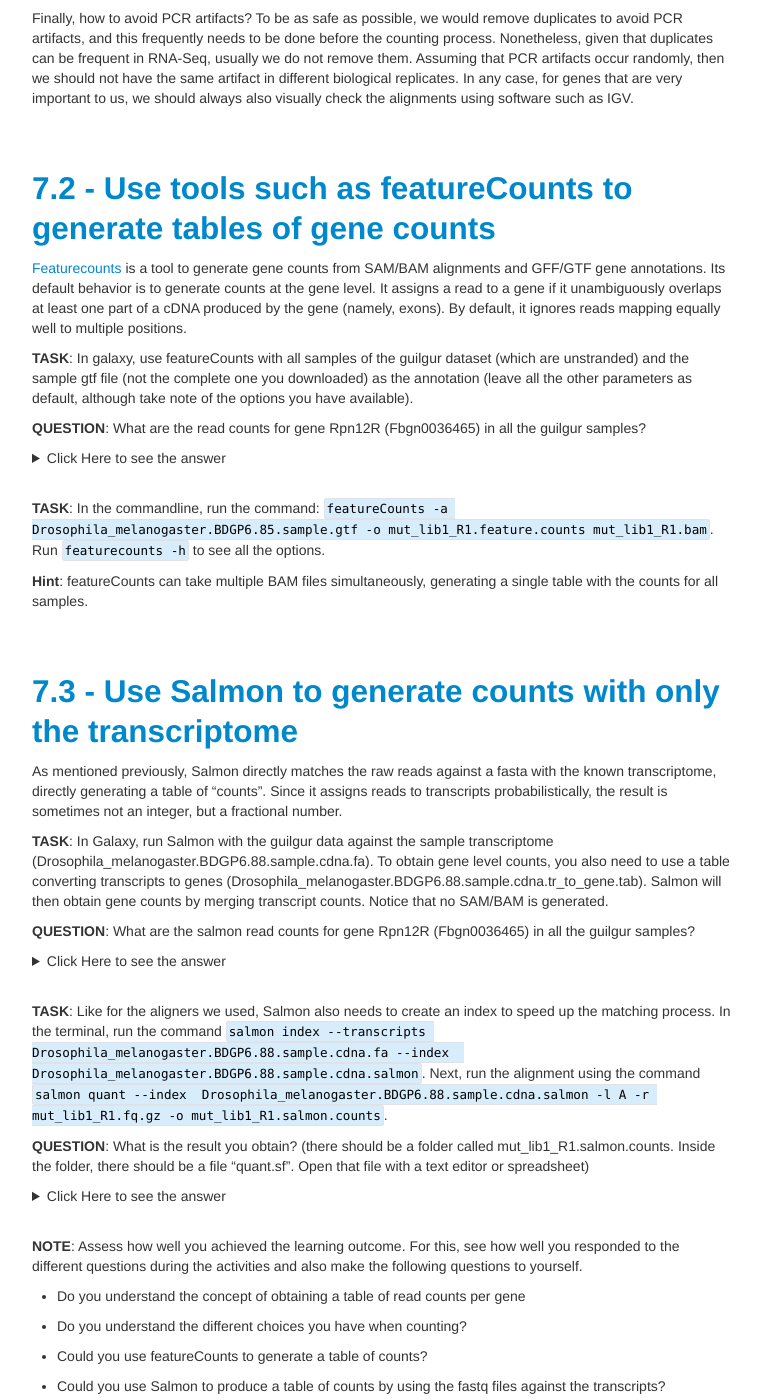
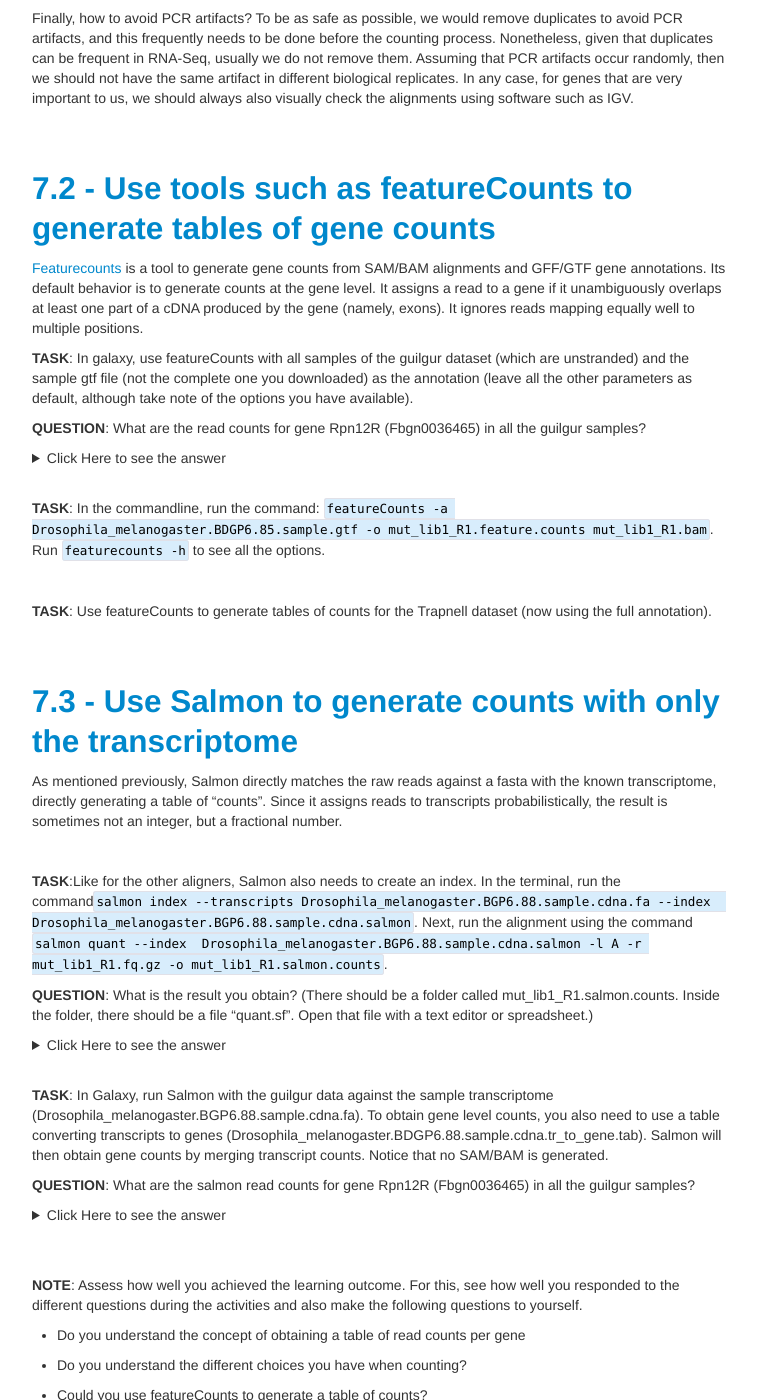
Before and after one commit to GTPB/ADER18F, a Jekyll site: the page built from pages/L07.md, in a window 1280 px wide and 1400 px high, scrolled down 804 px. Shown: the whole window, without its empty margins (258-1019 px from the left). Built offline with Jekyll 4.4.1, drawn with Linux system fonts in a browser that asks for light colours.

Commit message:
Update L07.md

```diff
--- a/pages/L07.md
+++ b/pages/L07.md
@@ -20,7 +20,7 @@ Finally, how to avoid PCR artifacts? To be as safe as possible, we would remove
 
 ## <a id="LO7.2">7.2 - Use tools such as featureCounts to generate tables of gene counts</a>
 
-[Featurecounts](http://bioinf.wehi.edu.au/featureCounts/) is a tool to generate gene counts from SAM/BAM alignments and GFF/GTF gene annotations. Its default behavior is to generate counts at the gene level. It assigns a read to a gene if it unambiguously overlaps at least one part of a cDNA produced by the gene (namely, exons). By default, it ignores reads mapping equally well to multiple positions.
+[Featurecounts](http://bioinf.wehi.edu.au/featureCounts/) is a tool to generate gene counts from SAM/BAM alignments and GFF/GTF gene annotations. Its default behavior is to generate counts at the gene level. It assigns a read to a gene if it unambiguously overlaps at least one part of a cDNA produced by the gene (namely, exons). It ignores reads mapping equally well to multiple positions.
 
 **TASK**: In galaxy, use featureCounts with all samples of the guilgur dataset (which are unstranded) and the sample gtf file (not the complete one you downloaded) as the annotation (leave all the other parameters as default, although take note of the options you have available).
 
@@ -41,9 +41,10 @@ Finally, how to avoid PCR artifacts? To be as safe as possible, we would remove
 
 
 **TASK**: In the commandline, run the command: `featureCounts -a Drosophila_melanogaster.BDGP6.85.sample.gtf -o mut_lib1_R1.feature.counts mut_lib1_R1.bam`. Run `featurecounts -h` to see all the options.
+
 <br/>
 
-**Hint**: featureCounts can take multiple BAM files simultaneously, generating a single table with the counts for all samples.
+**TASK**: Use featureCounts to generate tables of counts for the Trapnell dataset (now using the full annotation).
 
 <br/>
 <br/>
@@ -51,10 +52,18 @@ Finally, how to avoid PCR artifacts? To be as safe as possible, we would remove
 ## <a id="LO7.3">7.3 - Use Salmon to generate counts with only the transcriptome</a>
 
 As mentioned previously, Salmon directly matches the raw reads against a fasta with the known transcriptome, directly generating a table of "counts". Since it assigns reads to transcripts probabilistically, the result is sometimes not an integer, but a fractional number.
+
 <br/>
 
-**TASK**: In Galaxy, run Salmon with the guilgur data against the sample transcriptome (Drosophila_melanogaster.BDGP6.88.sample.cdna.fa). To obtain gene level counts, you also need to use a table converting transcripts to genes (Drosophila_melanogaster.BDGP6.88.sample.cdna.tr_to_gene.tab). Salmon will then obtain gene counts by merging transcript counts. Notice that no SAM/BAM is generated.
+**TASK**:Like for the other aligners, Salmon also needs to create an index. In the terminal, run the command`salmon index --transcripts Drosophila_melanogaster.BGP6.88.sample.cdna.fa --index  Drosophila_melanogaster.BGP6.88.sample.cdna.salmon`. Next, run the alignment using the command `salmon quant --index  Drosophila_melanogaster.BGP6.88.sample.cdna.salmon -l A -r mut_lib1_R1.fq.gz -o mut_lib1_R1.salmon.counts`.
+
+**QUESTION**:  What is the result you obtain? (There should be a folder called mut_lib1_R1.salmon.counts. Inside the folder, there should be a file "quant.sf". Open that file with a text editor or spreadsheet.)
+<details><summary>Click Here to see the answer</summary><p>
+You obtain a table of counts, but for each transcript. The counts are fractional numbers. You also have normalized counts (per million reads), and information on the "real" transcript length and an "effective" length that can be used for normalization, which takes into account several biases.
+</p></details>
 <br/>
+
+**TASK**: In Galaxy, run Salmon with the guilgur data against the sample transcriptome (Drosophila_melanogaster.BGP6.88.sample.cdna.fa). To obtain gene level counts, you also need to use a table converting transcripts to genes (Drosophila_melanogaster.BDGP6.88.sample.cdna.tr_to_gene.tab). Salmon will then obtain gene counts by merging transcript counts. Notice that no SAM/BAM is generated.
 
 **QUESTION**:  What are the salmon read counts for gene Rpn12R (Fbgn0036465) in all the guilgur samples?
 <details><summary>Click Here to see the answer</summary><p>
@@ -70,16 +79,7 @@ As mentioned previously, Salmon directly matches the raw reads against a fasta w
 </ul>
 </p></details>
 <br/>
-
-**TASK**: Like for the aligners we used, Salmon also needs to create an index to speed up the matching process. In the terminal, run the command `salmon index --transcripts Drosophila_melanogaster.BDGP6.88.sample.cdna.fa --index  Drosophila_melanogaster.BDGP6.88.sample.cdna.salmon`. Next, run the alignment using the command `salmon quant --index  Drosophila_melanogaster.BDGP6.88.sample.cdna.salmon -l A -r mut_lib1_R1.fq.gz -o mut_lib1_R1.salmon.counts`.
 <br/>
-
-**QUESTION**:  What is the result you obtain? (there should be a folder called mut_lib1_R1.salmon.counts. Inside the folder, there should be a file "quant.sf". Open that file with a text editor or spreadsheet)
-<details><summary>Click Here to see the answer</summary><p>
-  You obtain a table of counts, but for each transcript. The counts are fractional numbers. You also have normalized counts (per million reads), and information on the "real" transcript length and an "effective" length that can be used for normalization, which takes into account several biases.
-</p></details>
-<br/>
-
 
 **NOTE**: Assess how well you achieved the learning outcome. For this, see how well you responded to the different questions during the activities and also make the following questions to yourself.
 
```
Also changed, not shown: other parts of pages/L07.md (+1 -1 lines).
